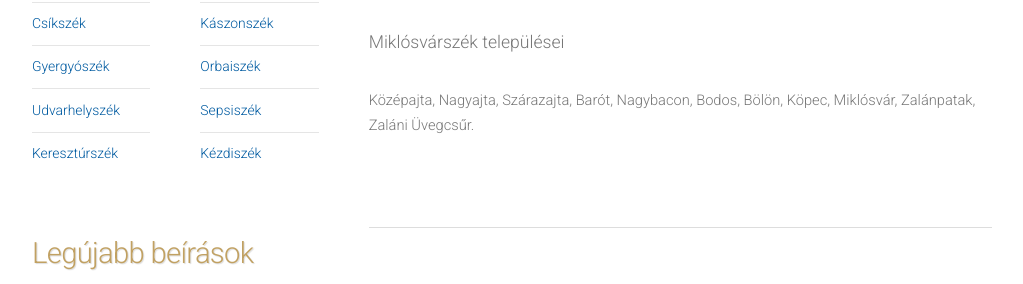
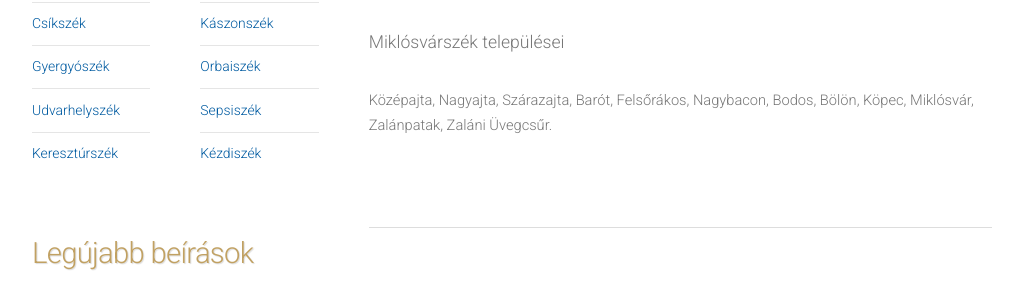
Before and after one commit to siculia/siculia.github.io, a Jekyll site: the page built from siculia-miklosvarszek.html, in a window 1280 px wide and 900 px high, scrolled down 672 px. Shown: the part 169-453 px from the top of the window, without its empty margins (128-1151 px from the left). Built offline with Jekyll 4.4.1, drawn with Linux system fonts in a browser that asks for light colours; nearby versions of some CDN libraries; library files that are not in the unit come from our copies.

Commit message:
Felsőrákos-up

```diff
--- a/siculia-miklosvarszek.html
+++ b/siculia-miklosvarszek.html
@@ -20,7 +20,7 @@ layout: default
 							<span class="byline">Miklósvárszék települései</span>
 						</header>
 
-						<p style="text-align: left;">Középajta, Nagyajta, Szárazajta, Barót, Nagybacon, Bodos, Bölön, Köpec, Miklósvár, Zalánpatak, Zaláni Üvegcsűr.</p>
+						<p style="text-align: left;">Középajta, Nagyajta, Szárazajta, Barót, Felsőrákos, Nagybacon, Bodos, Bölön, Köpec, Miklósvár, Zalánpatak, Zaláni Üvegcsűr.</p>
 
 						<hr></hr>
 						<p style="text-align: left;"><b>Felsőrákos</b>: A Kormos-patak jobb partján fekszik. A felsőrákosi Mária-forrás borvízét 1886-tól palackozták. Felsőrákos fölött találjuk a Tepő- vagy Kecskés vár romjait. Külszíni lignitbányájában 2008 májusában a világ legteljesebb, 2,5 millió éves Masodon Anancus arvernensis ősormányos masztodoncsontvázát találják meg, ami Erdővidék Múzeumában tekinthető meg.</p>
```
